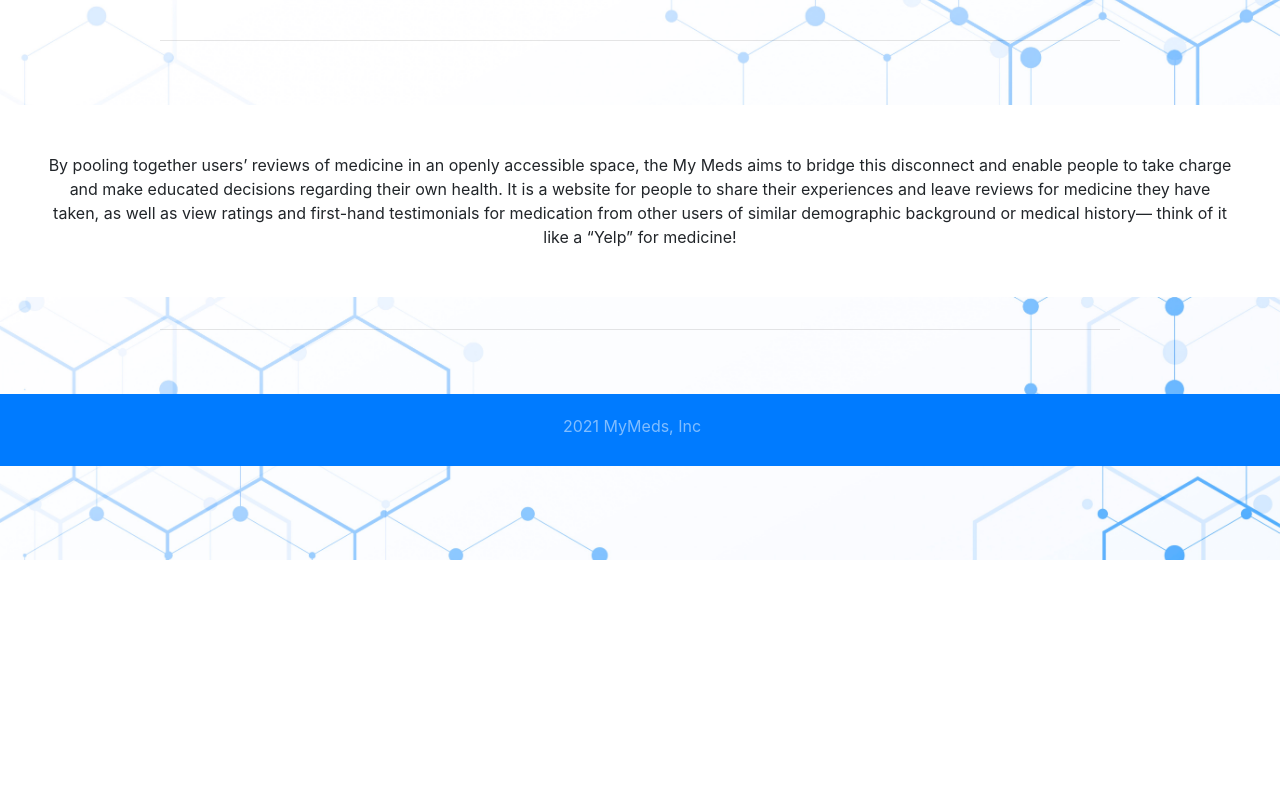
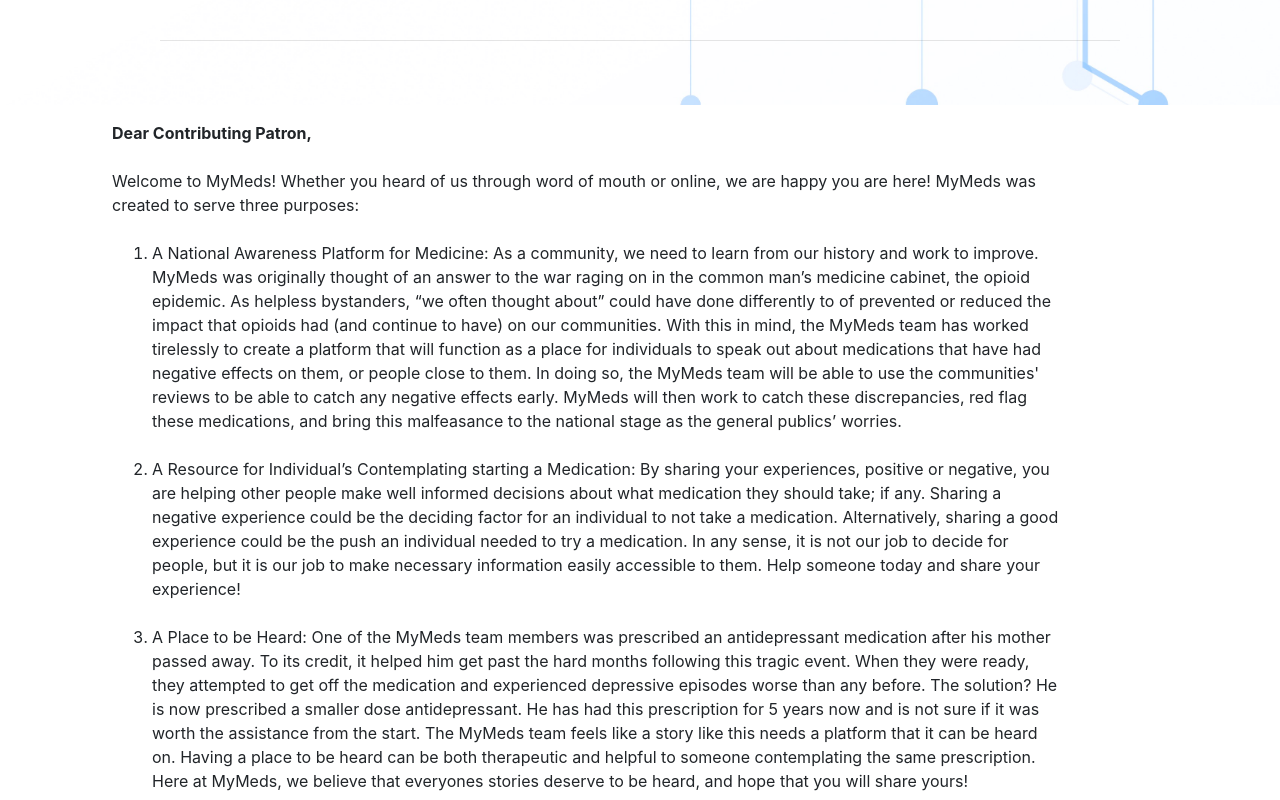
Before and after one commit to sgo21/COMP523-myMeds, a React (Create React App) app: page /about in a window 1280 px wide. Shown: the part 240-1040 px from the top of the page. Before the commit the page ends 800 px from the top, so only its background shows below. Built offline with nearby package versions, Linux system fonts and the light colour scheme; no server answers.

Commit message:
Final update

```diff
--- a/src/components/ProfileReviews.jsx
+++ b/src/components/ProfileReviews.jsx
@@ -40,7 +40,7 @@
                         <strong>Symptom:</strong> {symptom}
                         </Typography>
                         <Rating name="read-only" value={rating} readOnly className="mt-2"/>
-                        <p> {reviewDescrip} </p>
+                        <p className="w-75"> {reviewDescrip} </p>
                         <Typography component="legend">
                             <ThumbUpIcon style={{fontSize:'20px'}}/> {likeNumber} Likes
                         </Typography>
--- a/src/pages/About.jsx
+++ b/src/pages/About.jsx
@@ -14,15 +14,62 @@
 
         <h2 className="display-4 m-5 text-center">About</h2>
         <hr className="w-75"/>
-        <Jumbotron className="p-5 rounded-0 bg-white">
-          <div data-testid="about-content" className="about-content text-center">
-              By pooling together users’ reviews of medicine in an openly accessible space,
-              the My Meds aims to bridge this disconnect and enable people
-              to take charge and make educated decisions regarding their own health.
-
-              It is a website for people to share their experiences and leave reviews for medicine they have taken,
-              as well as view ratings and first-hand testimonials for medication from other users of similar
-              demographic background or medical history— think of it like a “Yelp” for medicine!
+        <Jumbotron className="p-3 rounded-0 bg-white">
+          <div data-testid="about-content" style={{width:'80%'}} className="ml-5 pl-5 about-content text-left">
+            <strong>Dear Contributing Patron,</strong>
+            <br/>
+            <br/>
+            Welcome to MyMeds! Whether you heard of us through word of mouth or online, we are happy you are here!
+            MyMeds was created to serve three purposes:
+            <br/>
+            <ol>
+            <br/>
+              <li>
+                A National Awareness Platform for Medicine: As a community, we need to learn from our history
+                and work to improve. MyMeds was originally thought of an answer to the war raging on in the common
+                man’s medicine cabinet, the opioid epidemic. As helpless bystanders, “we often thought about” could have done
+                differently to of prevented or reduced the impact that opioids had (and continue to have) on our communities.
+                With this in mind, the MyMeds team has worked tirelessly to create a platform that will function as a place
+                for individuals to speak out about medications that have had negative effects on them, or people close to them.
+                In doing so, the MyMeds team will be able to use the communities' reviews to be able to catch any negative effects
+                early. MyMeds will then work to catch these discrepancies, red flag these medications, and bring this malfeasance
+                to the national stage as the general publics’ worries.
+              </li>
+              <br/>
+              <li>
+                A Resource for Individual’s Contemplating starting a Medication: By sharing your experiences, positive or negative,
+                you are helping other people make well informed decisions about what medication they should take; if any.
+                Sharing a negative experience could be the deciding factor for an individual to not take a medication.
+                Alternatively, sharing a good experience could be the push an individual needed to try a medication.
+                In any sense, it is not our job to decide for people, but it is our job to make necessary information easily accessible to them.
+                Help someone today and share your experience!
+              </li>
+              <br/>
+              <li>
+                A Place to be Heard: One of the MyMeds team members was prescribed an antidepressant medication after his mother passed away.
+                To its credit, it helped him get past the hard months following this tragic event. When they were ready, they attempted to get off
+                the medication and experienced depressive episodes worse than any before. The solution? He is now prescribed a smaller dose antidepressant.
+                He has had this prescription for 5 years now and is not sure if it was worth the assistance from the start.
+                The MyMeds team feels like a story like this needs a platform that it can be heard on.
+                Having a place to be heard can be both therapeutic and helpful to someone contemplating the same prescription.
+                Here at MyMeds, we believe that everyones stories deserve to be heard, and hope that you will share yours!
+              </li>
+            </ol>
+            <br/>
+            <br/>
+            All these services require one thing and that is YOU! MyMeds mission cannot be accomplished without participation from our community. By posting your
+            experiences with prescription you have taken, you will be contributing in all these missions. We appreciate you visiting the site and hope that you enjoy
+            its services!
+            <br/>
+            <br/>
+            Sincerely,
+            <br/>
+            <strong>MyMeds Family</strong>
+            <br/>
+            <br/>
+            <strong>Contact Us:</strong>
+            <br/>
+            Email: nashphilbeck00@gmail.com
           </div>
         </Jumbotron>
         <hr className="w-75"/>
--- a/src/pages/ProfilePage.jsx
+++ b/src/pages/ProfilePage.jsx
@@ -5,6 +5,7 @@
 import ProfileReviews from '../components/ProfileReviews';
 import AccountCircleIcon from '@material-ui/icons/AccountCircle';
 import Footer from "../components/Footer"
+import { v4 as uuidv4 } from 'uuid';
 
 /* ProfilePage component takes in a string "profileId" as a prop and renders the page containing the
  information and reviews for the user corresponding to that "profileId" */
@@ -67,7 +68,7 @@
         <h5 className="text-center mx-4 mb-4"><strong>{name}'s Reviews:</strong></h5>
         {reviewsArray.length === 0 && <Card.Text className="text-center">No Reviews Yet!</Card.Text>}
         <ul>
-          {reviewsArray !== [] && reviewsArray.map(review => <ProfileReviews review={ review } />)}
+          {reviewsArray !== [] && reviewsArray.map(review => <ProfileReviews key={uuidv4()} review={ review } />)}
         </ul>
       </Card>
       <div>
```
Also changed, not shown: 1 other file (tests, documents, lock files or other folders).
